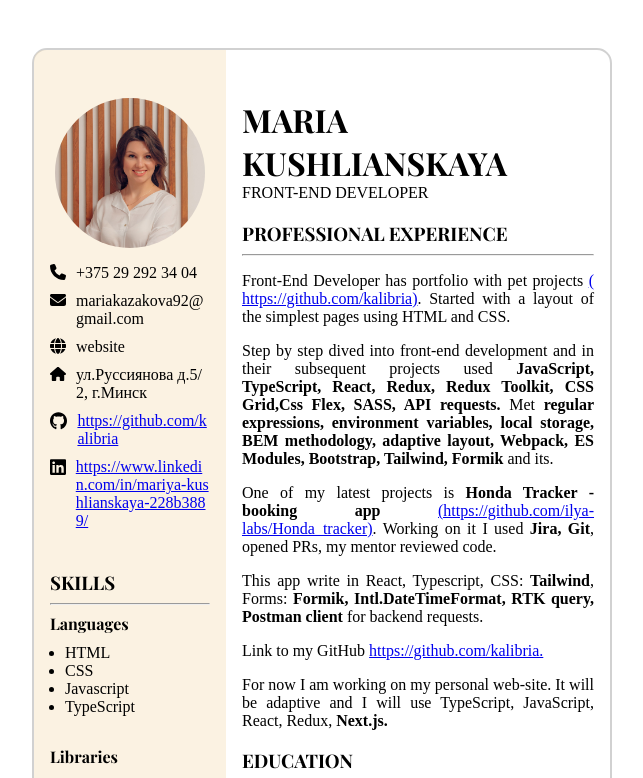
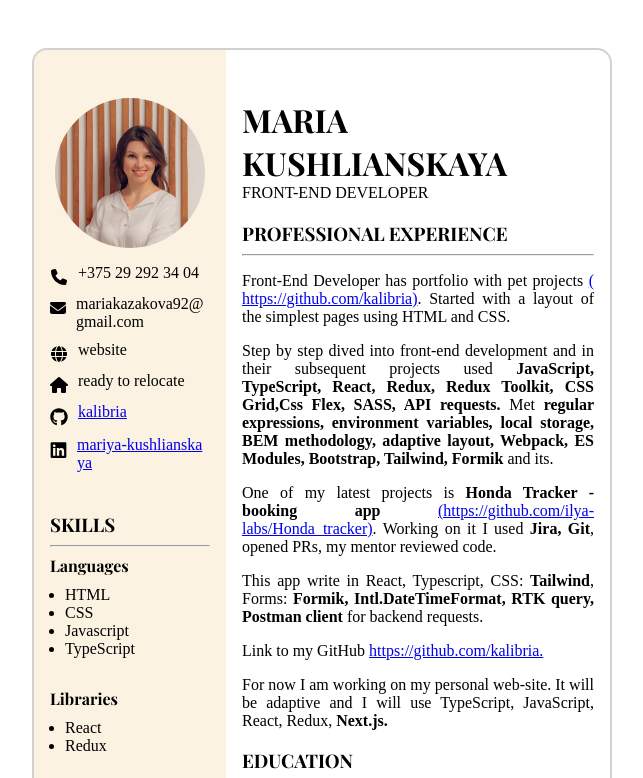
Before and after one commit to kalibria/personal-website, a Next.js app: page /resume in a window 1280 px wide. Shown: the top 778 px of the page, without its empty margins (318-961 px from the left). Built offline with nearby package versions, Linux system fonts and the light colour scheme.

Commit message:
fixed info in the aside bar

```diff
--- a/src/components/asideBar/AsideBar.tsx
+++ b/src/components/asideBar/AsideBar.tsx
@@ -13,14 +13,14 @@ export default function AsideBar () {
     <div className={styles.myPhotoContainer}/>
 
     <ul className={styles.contactsList}>
-      <li className={styles.contactListItem}><FontAwesomeIcon icon={faPhone} className={styles.listIcon} width={16} height={16}/>+375 29 292 34 04</li>
-      <li className={styles.contactListItem}><FontAwesomeIcon icon={faEnvelope} className={styles.listIcon} width={16} height={16}/>mariakazakova92@gmail.com</li>
-      <li className={styles.contactListItem}><FontAwesomeIcon icon={faGlobe} className={styles.listIcon} width={16} height={16}/>website</li>
-      <li className={styles.contactListItem}><FontAwesomeIcon icon={faHouse} className={styles.listIcon} width={16} height={16}/>ул.Руссиянова д.5/2, г.Минск</li>
+      <li className={styles.contactListItem}><FontAwesomeIcon icon={faPhone} className={styles.listIcon} width={18} height={18}/>+375 29 292 34 04</li>
+      <li className={styles.contactListItem}><FontAwesomeIcon icon={faEnvelope} className={styles.listIcon} width={18} height={18}/>mariakazakova92@gmail.com</li>
+      <li className={styles.contactListItem}><FontAwesomeIcon icon={faGlobe} className={styles.listIcon} width={18} height={18}/>website</li>
+      <li className={styles.contactListItem}><FontAwesomeIcon icon={faHouse} className={styles.listIcon} width={18} height={18}/>ready to relocate</li>
       <li className={styles.contactListItem}><Image
-        src={'/github.svg'} width={18} height={18} alt={'Github'} className={styles.listIcon}/><a href={'https://github.com/kalibria'} target={'_blank'}>https://github.com/kalibria</a></li>
+        src={'/github.svg'} width={18} height={18} alt={'Github'} className={styles.listIcon}/><a href={'https://github.com/kalibria'} target={'_blank'}>kalibria</a></li>
       <li className={styles.contactListItem}><Image
-        src={linkedIn} width={18} height={18} alt={'Linkedin'} className={styles.listIcon}/><a href={'https://www.linkedin.com/in/mariya-kushlianskaya-228b3889/'} target={'_blank'}>https://www.linkedin.com/in/mariya-kushlianskaya-228b3889/</a></li>
+        src={linkedIn} width={18} height={18} alt={'Linkedin'} className={styles.listIcon}/><a href={'https://www.linkedin.com/in/mariya-kushlianskaya-228b3889/'} target={'_blank'}>mariya-kushlianskaya</a></li>
     </ul>
 
     <div>
--- a/src/components/asideBar/asideBar.module.css
+++ b/src/components/asideBar/asideBar.module.css
@@ -32,6 +32,7 @@
 
 .listIcon {
     margin-right: 10px;
+    margin-top: 5px;
 }
 
 .list {
```
